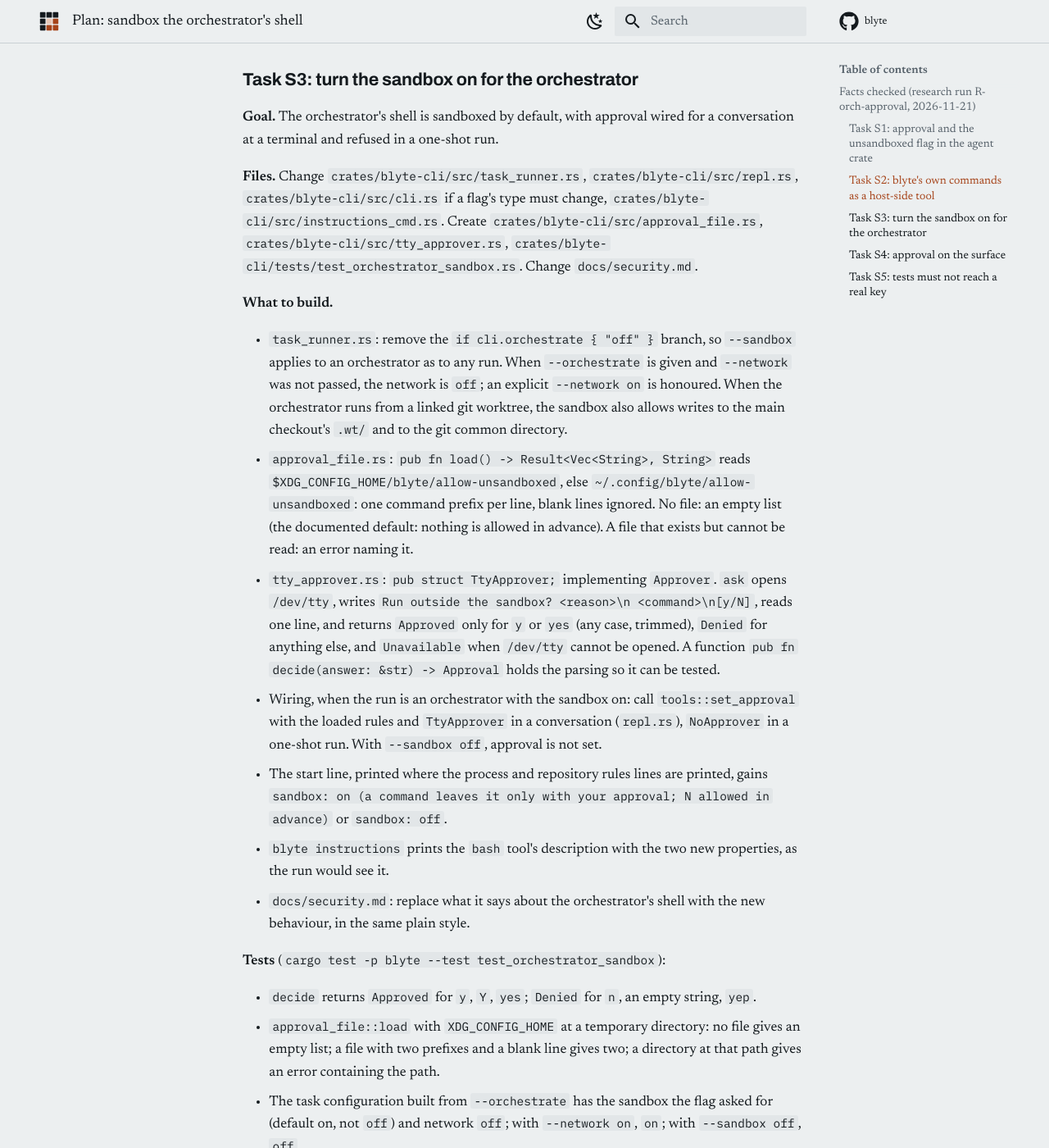
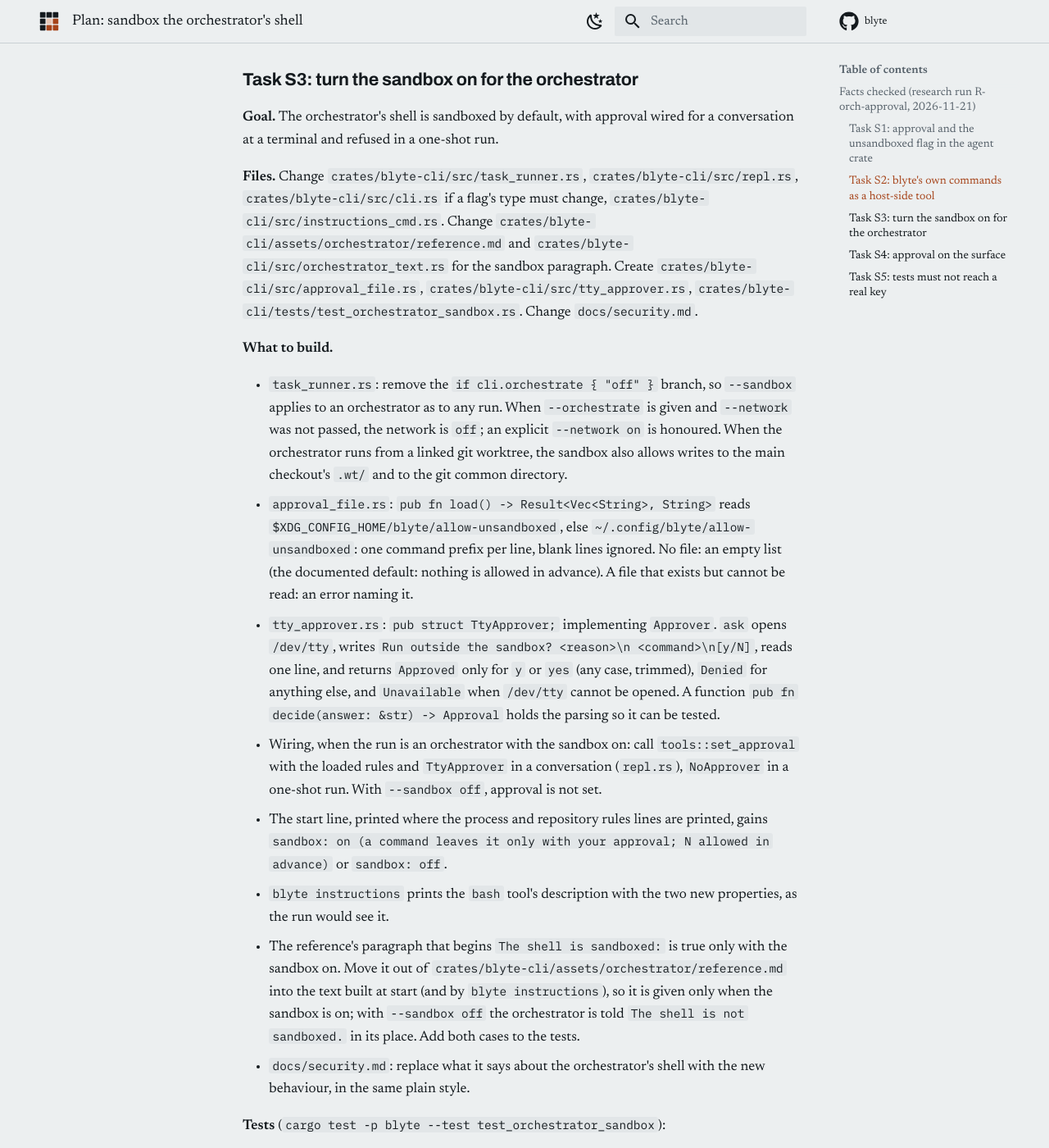
Before and after one commit to dnf0/blyte, an MkDocs documentation site: the page built from docs/plans/2026-11-21-orchestrator-sandbox.md, in a window 1280 px wide and 1400 px high, scrolled down 5052 px. Shown: the whole window at 82% size. Built offline with MkDocs 1.6.1 and Material for MkDocs 9.7.7, drawn with Linux system fonts in a browser that asks for light colours; comment, search, counter and statistics services are not loaded.

Commit message:
docs(plan): the reference states the sandbox only when it is on
Co-Authored-By: Claude Fable 5.2 <noreply@anthropic.com>

```diff
--- a/docs/plans/2026-11-21-orchestrator-sandbox.md
+++ b/docs/plans/2026-11-21-orchestrator-sandbox.md
@@ -162,7 +162,7 @@ at a terminal and refused in a one-shot run.
 
 **Files.** Change `crates/blyte-cli/src/task_runner.rs`, `crates/blyte-cli/src/repl.rs`,
 `crates/blyte-cli/src/cli.rs` if a flag's type must change, `crates/blyte-cli/src/instructions_cmd.rs`.
-Create `crates/blyte-cli/src/approval_file.rs`, `crates/blyte-cli/src/tty_approver.rs`,
+Change `crates/blyte-cli/assets/orchestrator/reference.md` and `crates/blyte-cli/src/orchestrator_text.rs` for the sandbox paragraph. Create `crates/blyte-cli/src/approval_file.rs`, `crates/blyte-cli/src/tty_approver.rs`,
 `crates/blyte-cli/tests/test_orchestrator_sandbox.rs`. Change `docs/security.md`.
 
 **What to build.**
@@ -189,6 +189,11 @@ Create `crates/blyte-cli/src/approval_file.rs`, `crates/blyte-cli/src/tty_approv
   `sandbox: off`.
 - `blyte instructions` prints the `bash` tool's description with the two new properties, as the
   run would see it.
+- The reference's paragraph that begins `The shell is sandboxed:` is true only with the sandbox
+  on. Move it out of `crates/blyte-cli/assets/orchestrator/reference.md` into the text built at
+  start (and by `blyte instructions`), so it is given only when the sandbox is on; with
+  `--sandbox off` the orchestrator is told `The shell is not sandboxed.` in its place. Add both
+  cases to the tests.
 - `docs/security.md`: replace what it says about the orchestrator's shell with the new behaviour,
   in the same plain style.
 
```
